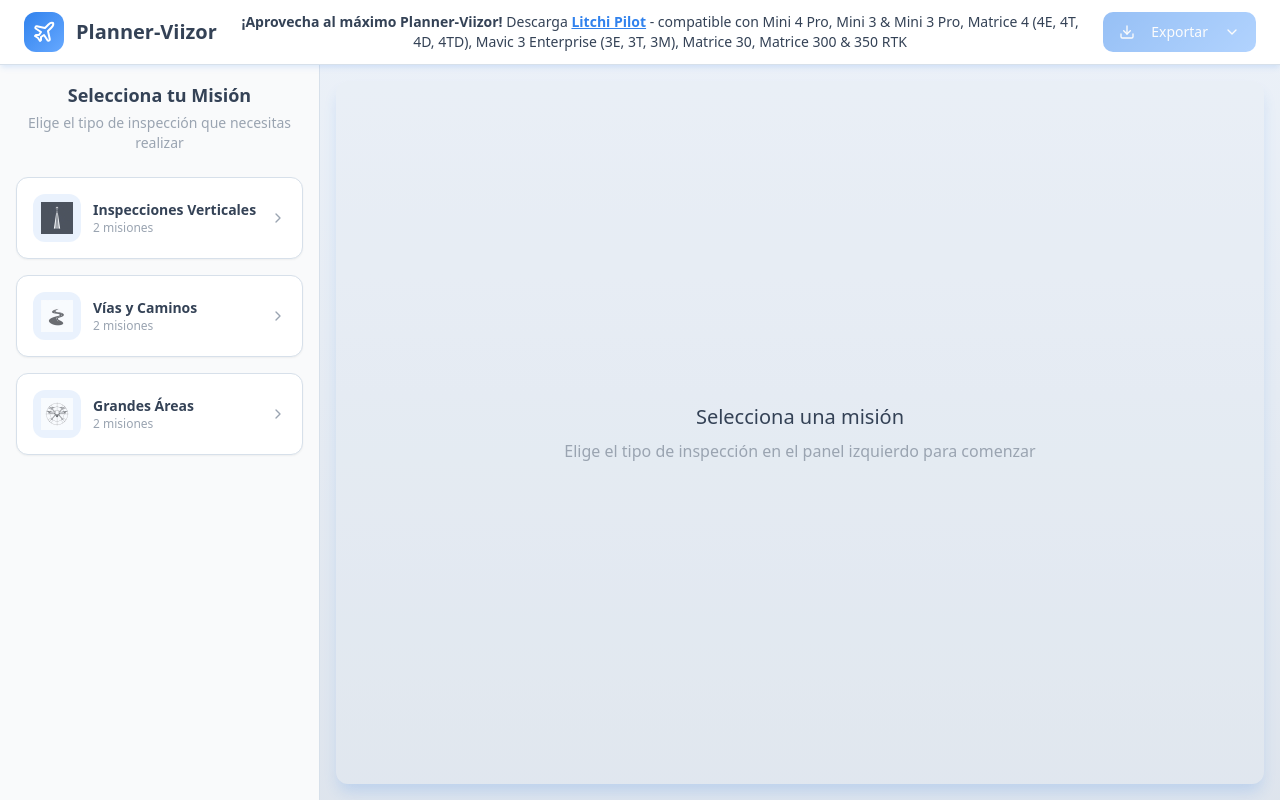
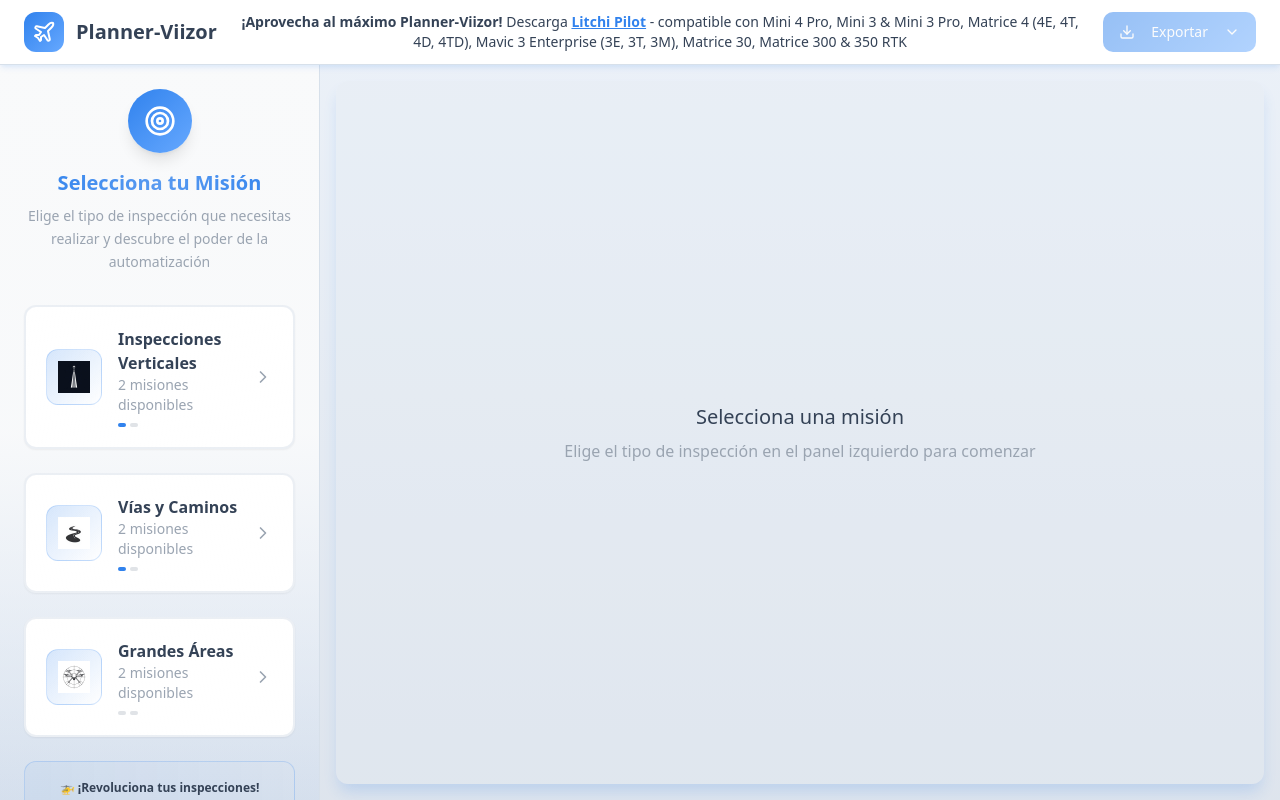
Before and after one commit to alexseipke/nuevo-genesis-project, a React (Vite) app: page / in a window 1280 px wide. Built offline with nearby package versions, Linux system fonts and the light colour scheme.

Commit message:
Enhance mission selection UI
Improve the visual appeal and user experience of the mission selection interface.

```diff
--- a/src/components/ControlPanel.tsx
+++ b/src/components/ControlPanel.tsx
@@ -107,85 +107,167 @@ export function ControlPanel({ parameters, onParametersChange, validation, selec
   // Si no hay misión seleccionada, mostrar selector
   if (!selectedMissionType) {
     return (
-      <div className="w-80 h-full bg-background border-r border-border overflow-y-auto">
-        <div className="p-4 space-y-4">
-          <div className="text-center mb-6">
-            <h2 className="text-lg font-bold text-foreground mb-1">
+      <div className="w-80 h-full bg-gradient-to-b from-background via-background/95 to-primary/5 border-r border-border overflow-y-auto">
+        <div className="p-6 space-y-6">
+          {/* Header con animación */}
+          <div className="text-center mb-8 animate-fade-in">
+            <div className="inline-flex items-center justify-center w-16 h-16 rounded-full bg-gradient-primary mb-4 shadow-lg">
+              <Target className="w-8 h-8 text-white" />
+            </div>
+            <h2 className="text-xl font-bold text-foreground mb-2 bg-gradient-to-r from-primary via-primary/80 to-primary bg-clip-text text-transparent">
               Selecciona tu Misión
             </h2>
-            <p className="text-sm text-muted-foreground">
-              Elige el tipo de inspección que necesitas realizar
+            <p className="text-sm text-muted-foreground leading-relaxed">
+              Elige el tipo de inspección que necesitas realizar y descubre el poder de la automatización
             </p>
           </div>
 
-          {missionCategories.map((category) => (
-            <Card key={category.id} className="mission-card overflow-hidden">
+          {missionCategories.map((category, index) => (
+            <div
+              key={category.id}
+              className="animate-fade-in hover-scale"
+              style={{ animationDelay: `${index * 0.1}s` }}
+            >
+              <Card className="group overflow-hidden border-2 border-border/50 hover:border-primary/30 transition-all duration-300 hover:shadow-elegant bg-gradient-to-br from-card to-card/50 backdrop-blur-sm">
                 <Collapsible
                   open={openCategories.includes(category.id)}
                   onOpenChange={() => toggleCategory(category.id)}
                 >
                   <CollapsibleTrigger asChild>
-                  <div className="flex items-center p-4 hover:bg-muted/50 transition-colors cursor-pointer">
-                    <div className="flex items-center flex-1 gap-3">
-                      <div className="w-12 h-12 rounded-lg bg-primary/10 flex items-center justify-center">
+                    <div className="relative flex items-center p-5 hover:bg-gradient-to-r hover:from-primary/5 hover:to-transparent transition-all duration-300 cursor-pointer">
+                      {/* Glow effect */}
+                      <div className="absolute inset-0 bg-gradient-to-r from-primary/10 to-transparent opacity-0 group-hover:opacity-100 transition-opacity duration-300" />
+
+                      <div className="relative flex items-center flex-1 gap-4">
+                        <div className="relative">
+                          <div className="w-14 h-14 rounded-xl bg-gradient-to-br from-primary/20 via-primary/10 to-transparent flex items-center justify-center border border-primary/20 group-hover:scale-110 transition-transform duration-300">
                             <img
                               src={category.icon}
                               alt={category.title}
-                          className="w-8 h-8 opacity-70"
+                              className="w-8 h-8 filter group-hover:brightness-110 transition-all duration-300"
                             />
                           </div>
-                      <div className="flex-1">
-                        <h3 className="text-sm font-semibold text-foreground">
+                          {/* Pulse animation for active categories */}
+                          <div className="absolute inset-0 rounded-xl bg-primary/20 animate-ping opacity-0 group-hover:opacity-75" />
+                        </div>
+
+                        <div className="flex-1 min-w-0">
+                          <h3 className="text-base font-bold text-foreground group-hover:text-primary transition-colors duration-300">
                             {category.title}
                           </h3>
-                        <p className="text-xs text-muted-foreground">
-                          {category.missions.length} misiones
+                          <p className="text-sm text-muted-foreground group-hover:text-foreground/70 transition-colors duration-300">
+                            {category.missions.length} misiones disponibles
                           </p>
+                          {/* Progress indicator */}
+                          <div className="flex items-center gap-1 mt-2">
+                            {category.missions.map((mission, idx) => (
+                              <div
+                                key={idx}
+                                className={`w-2 h-1 rounded-full transition-colors duration-300 ${
+                                  mission.available
+                                    ? 'bg-primary group-hover:bg-primary/80'
+                                    : 'bg-muted-foreground/30'
+                                }`}
+                              />
+                            ))}
                           </div>
                         </div>
-                    <div className="text-muted-foreground">
+                      </div>
+
+                      <div className="relative text-muted-foreground group-hover:text-primary transition-colors duration-300">
                         {openCategories.includes(category.id) ? (
-                        <ChevronDown className="h-4 w-4" />
+                          <ChevronDown className="h-5 w-5 group-hover:scale-110 transition-transform duration-300" />
                         ) : (
-                        <ChevronRight className="h-4 w-4" />
+                          <ChevronRight className="h-5 w-5 group-hover:scale-110 transition-transform duration-300" />
                         )}
                       </div>
                     </div>
                   </CollapsibleTrigger>
 
-                <CollapsibleContent>
-                  <CardContent className="pt-0 pb-4">
-                    <div className="space-y-2">
-                      {category.missions.map((mission) => (
+                  <CollapsibleContent className="data-[state=open]:animate-accordion-down data-[state=closed]:animate-accordion-up">
+                    <CardContent className="pt-0 pb-5 px-5">
+                      <div className="space-y-3 relative">
+                        {/* Connecting line */}
+                        <div className="absolute left-7 top-0 bottom-0 w-px bg-gradient-to-b from-primary/30 to-transparent" />
+
+                        {category.missions.map((mission, missionIndex) => (
+                          <div
+                            key={mission.id}
+                            className="relative animate-scale-in"
+                            style={{ animationDelay: `${missionIndex * 0.1}s` }}
+                          >
                             <Button
-                          key={mission.id}
-                          variant={mission.available ? "default" : "ghost"}
-                          className={`w-full justify-start h-auto p-3 text-left ${
+                              variant="ghost"
+                              className={`group/mission w-full justify-start h-auto p-4 text-left rounded-xl border-2 transition-all duration-300 ${
                                 mission.available
-                              ? "bg-primary/5 hover:bg-primary/10 border border-primary/20"
-                              : "opacity-50 cursor-not-allowed"
+                                  ? "bg-gradient-to-r from-card to-card/50 hover:from-primary/10 hover:to-primary/5 border-primary/20 hover:border-primary/40 hover:shadow-lg"
+                                  : "bg-muted/30 border-muted/40 opacity-60 cursor-not-allowed"
                               }`}
                               onClick={() => handleMissionSelect(mission)}
                               disabled={!mission.available}
                             >
-                          <div>
-                            <div className="text-sm font-medium">
-                              {mission.title}
-                              {!mission.available && (
-                                <span className="ml-2 text-xs bg-muted text-muted-foreground px-2 py-1 rounded">
-                                  Próximamente
-                                </span>
+                              <div className="flex items-center w-full">
+                                {/* Mission icon */}
+                                <div className={`w-10 h-10 rounded-lg flex items-center justify-center mr-3 transition-all duration-300 ${
+                                  mission.available
+                                    ? "bg-primary/10 group-hover/mission:bg-primary/20 group-hover/mission:scale-110"
+                                    : "bg-muted/50"
+                                }`}>
+                                  {mission.available ? (
+                                    <CheckCircle className="w-5 h-5 text-primary" />
+                                  ) : (
+                                    <Clock className="w-5 h-5 text-muted-foreground" />
                                   )}
                                 </div>
+
+                                <div className="flex-1 min-w-0">
+                                  <div className="flex items-center gap-2">
+                                    <span className={`text-sm font-semibold transition-colors duration-300 ${
+                                      mission.available
+                                        ? "text-foreground group-hover/mission:text-primary"
+                                        : "text-muted-foreground"
+                                    }`}>
+                                      {mission.title}
+                                    </span>
+                                    {!mission.available && (
+                                      <Badge variant="secondary" className="text-xs bg-muted/70 text-muted-foreground px-2 py-0.5">
+                                        Próximamente
+                                      </Badge>
+                                    )}
+                                  </div>
+                                  {mission.available && (
+                                    <p className="text-xs text-muted-foreground group-hover/mission:text-foreground/70 transition-colors duration-300 mt-1">
+                                      {mission.id === 'orbita-inteligente' && 'Inspección orbital automatizada'}
+                                      {mission.id === 'corredor-inteligente' && 'Mapeo lineal inteligente'}
+                                      {mission.id === 'fachadas-pro' && 'Análisis detallado de fachadas'}
+                                    </p>
+                                  )}
+                                </div>
+
+                                {mission.available && (
+                                  <div className="opacity-0 group-hover/mission:opacity-100 transition-opacity duration-300">
+                                    <ChevronRight className="w-4 h-4 text-primary" />
+                                  </div>
+                                )}
                               </div>
                             </Button>
+                          </div>
                         ))}
                       </div>
                     </CardContent>
                   </CollapsibleContent>
                 </Collapsible>
               </Card>
+            </div>
           ))}
+
+          {/* Footer motivacional */}
+          <div className="text-center mt-8 p-4 rounded-xl bg-gradient-to-r from-primary/5 to-transparent border border-primary/20 animate-fade-in">
+            <p className="text-xs text-muted-foreground leading-relaxed">
+              🚁 <span className="font-semibold text-foreground">¡Revoluciona tus inspecciones!</span><br/>
+              Tecnología de vanguardia al alcance de tus manos
+            </p>
+          </div>
         </div>
       </div>
     );
```
Lines whose indentation alone changed are shown as unchanged.
